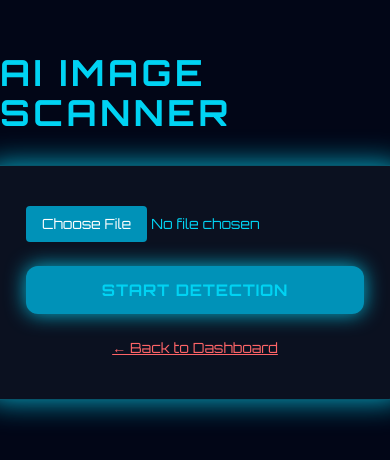
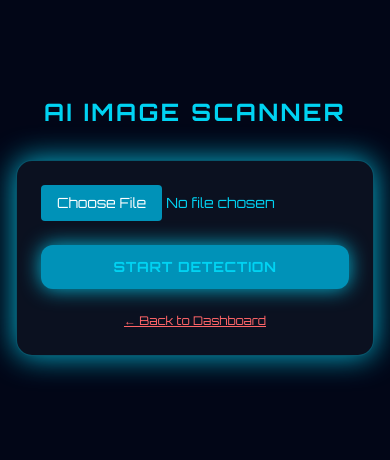
Before and after one commit to Niks-Barad-7741/Ai-Monitoring_system, a React (Vite) app in the folder frontend/: page /upload in a window 390 px wide. Shown: the part 196-656 px from the top of the page. Built offline with nearby package versions, Linux system fonts and the light colour scheme; sample sign-in values are in the browser's storage.

Commit message:
Added Responsiveness

```diff
--- a/frontend/src/pages/UploadDetect.jsx
+++ b/frontend/src/pages/UploadDetect.jsx
@@ -17,7 +17,6 @@ function UploadDetect(){
     }
 
     if(loading) return;
-
     setLoading(true);
 
     const formData = new FormData();
@@ -40,40 +39,54 @@ function UploadDetect(){
   };
 
   return(
-    <div className="min-h-screen bg-[#020617] text-cyan-400 flex flex-col items-center justify-center">
+    <div className="min-h-screen bg-[#020617] text-cyan-400 flex flex-col items-center justify-center px-4 py-8">
 
       {/* TITLE */}
-      <h1 className="text-4xl font-bold mb-8 text-cyan-400 tracking-widest">
-        AI IMAGE SCANNER
+      <h1 className="text-2xl sm:text-3xl md:text-4xl font-bold mb-8 text-cyan-400 tracking-widest text-center">
+         AI IMAGE SCANNER
       </h1>
 
       {/* MAIN CARD */}
-      <div className="bg-[#0b1120] border border-cyan-500/40 shadow-[0_0_30px_#06b6d4] p-10 rounded-2xl w-[420px] text-center">
+      <div className="
+        bg-[#0b1120] border border-cyan-500/40
+        shadow-[0_0_30px_#06b6d4]
+        p-6 sm:p-8 md:p-10
+        rounded-2xl
+        w-full max-w-md text-center
+      ">
 
         {/* FILE INPUT */}
         <input
           type="file"
           onChange={(e)=>setFile(e.target.files[0])}
-          className="mb-6 w-full text-sm file:bg-cyan-600 file:border-none file:px-4 file:py-2 file:rounded file:text-white file:cursor-pointer"
+          className="
+            mb-6 w-full text-sm
+            file:bg-cyan-600 file:border-none
+            file:px-4 file:py-2 file:rounded
+            file:text-white file:cursor-pointer
+          "
         />
 
         {/* BUTTON */}
         <button
           onClick={uploadImage}
           disabled={loading}
-          className={`w-full py-3 rounded-xl font-semibold tracking-wider transition-all duration-300 ${
-            loading
-            ? "bg-gray-700 cursor-not-allowed"
-            : "bg-cyan-600 hover:bg-cyan-500 shadow-[0_0_20px_#06b6d4]"
-          }`}
+          className={`
+            w-full py-3 rounded-xl font-semibold tracking-wider
+            transition-all duration-300 text-sm sm:text-base
+            ${loading
+              ? "bg-gray-700 cursor-not-allowed"
+              : "bg-cyan-600 hover:bg-cyan-500 shadow-[0_0_20px_#06b6d4]"
+            }
+          `}
         >
-          {loading ? "SCANNING..." : "START DETECTION"}
+          {loading ? " SCANNING..." : " START DETECTION"}
         </button>
 
         {/* RESULT */}
         {result && (
-          <div className="mt-8 p-4 rounded-xl border border-cyan-500 bg-black/40">
-            <h2 className="text-xl">
+          <div className="mt-8 p-4 rounded-xl border border-cyan-500 bg-black/40 animate-pulse">
+            <h2 className="text-lg sm:text-xl">
               RESULT :
               <span className={`ml-2 font-bold ${
                 result === "Mask" ? "text-green-400" : "text-red-400"
@@ -87,7 +100,7 @@ function UploadDetect(){
         {/* BACK */}
         <button
           onClick={()=>window.history.back()}
-          className="mt-6 text-sm text-red-400 hover:text-red-300 underline"
+          className="mt-6 text-xs sm:text-sm text-red-400 hover:text-red-300 underline"
         >
           ← Back to Dashboard
         </button>
```
